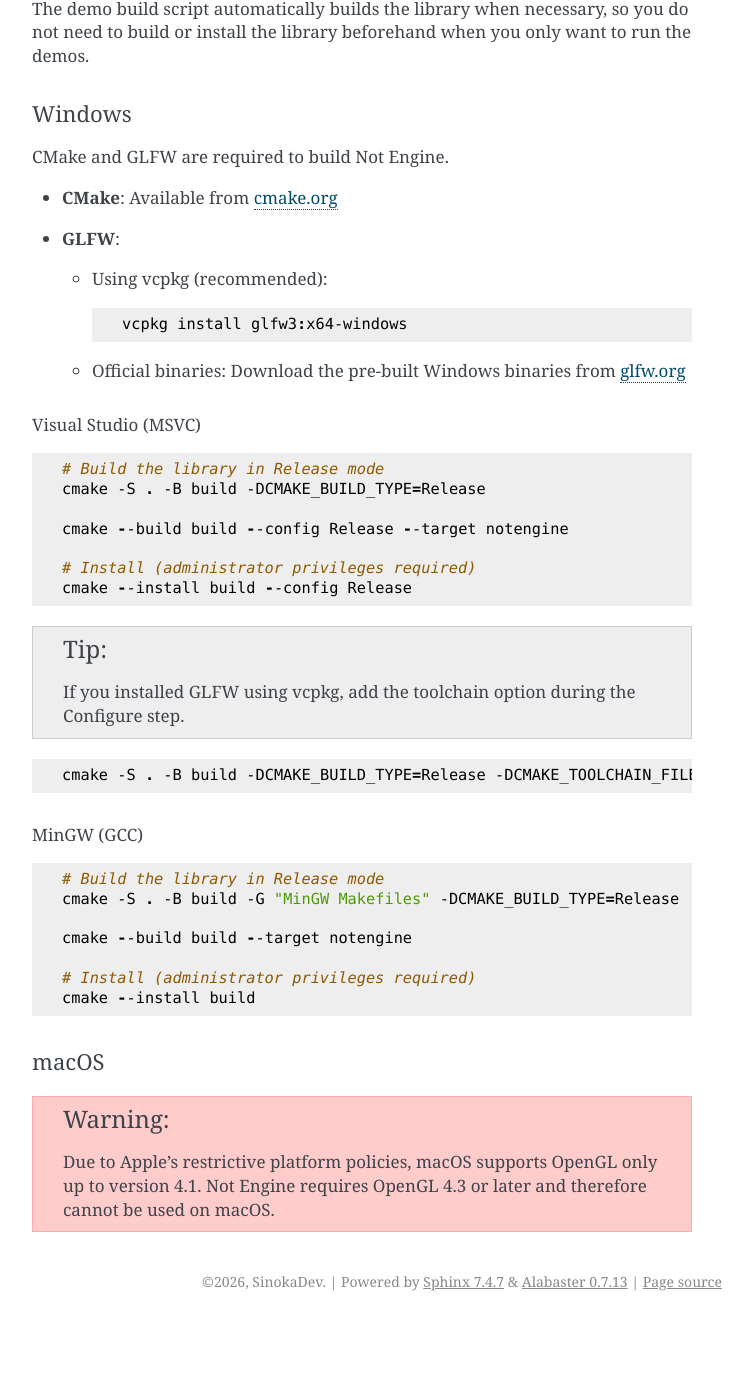
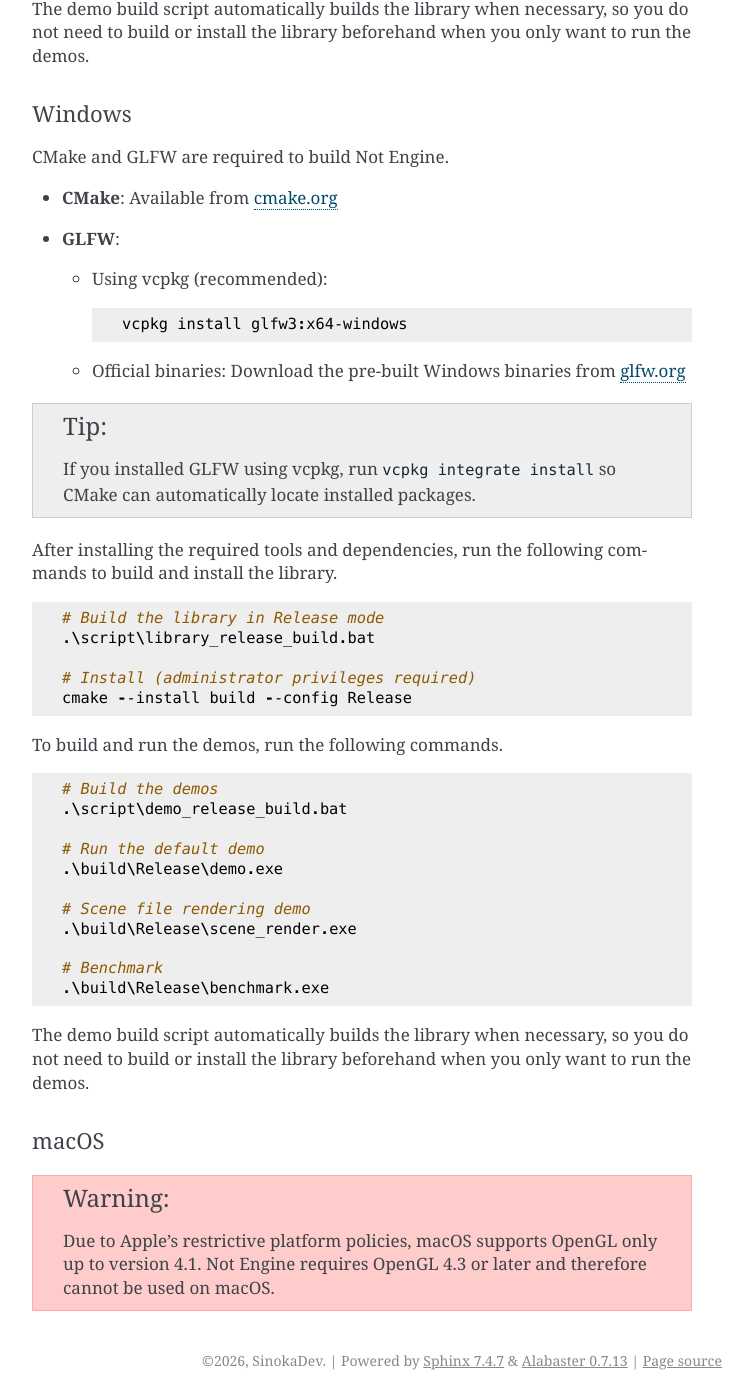
Before and after one commit to sinokadev/notengine, a Sphinx documentation site: the page built from docs/source/getting-started.rst, in a window 1280 px wide and 1400 px high, scrolled down 1418 px. Shown: the whole window, without its empty margins (388-1141 px from the left). Built offline with Sphinx 7.4.7, drawn with Linux system fonts in a browser that asks for light colours; before the commit the page ends 2739 px from its top, so only the background shows below that; some of the changed text lies outside the part shown.

Commit message:
edit docs getting started use build scripts

```diff
--- a/docs/source/getting-started.rst
+++ b/docs/source/getting-started.rst
@@ -92,39 +92,38 @@ CMake and GLFW are required to build Not Engine.
     Download the pre-built Windows binaries from
     `glfw.org <https://www.glfw.org/download.html>`_
 
-Visual Studio (MSVC)
-^^^^^^^^^^^^^^^^^^^^^^^^^^^^^^^^^^^^^^^^^^^^^^^^
+.. tip::
+
+   If you installed GLFW using vcpkg, run ``vcpkg integrate install`` so CMake can automatically locate installed packages.
+
+After installing the required tools and dependencies, run the following commands to build and install the library.
 
 .. code-block:: powershell
 
    # Build the library in Release mode
-   cmake -S . -B build -DCMAKE_BUILD_TYPE=Release
-
-   cmake --build build --config Release --target notengine
+   .\script\library_release_build.bat
 
    # Install (administrator privileges required)
    cmake --install build --config Release
 
-.. tip::
-
-   If you installed GLFW using vcpkg, add the toolchain option during the Configure step.
+To build and run the demos, run the following commands.
 
 .. code-block:: powershell
 
-   cmake -S . -B build -DCMAKE_BUILD_TYPE=Release -DCMAKE_TOOLCHAIN_FILE="[vcpkg installation path]/scripts/buildsystems/vcpkg.cmake"
+   # Build the demos
+   .\script\demo_release_build.bat
 
-MinGW (GCC)
-^^^^^^^^^^^^^^^^^^^^^^^^^^^^^^^^^^^^^^^^^^^^^^^^
+   # Run the default demo
+   .\build\Release\demo.exe
 
-.. code-block:: powershell
+   # Scene file rendering demo
+   .\build\Release\scene_render.exe
 
-   # Build the library in Release mode
-   cmake -S . -B build -G "MinGW Makefiles" -DCMAKE_BUILD_TYPE=Release
+   # Benchmark
+   .\build\Release\benchmark.exe
 
-   cmake --build build --target notengine
-
-   # Install (administrator privileges required)
-   cmake --install build
+The demo build script automatically builds the library when necessary,
+so you do not need to build or install the library beforehand when you only want to run the demos.
 
 macOS
 --------------------------------
```
